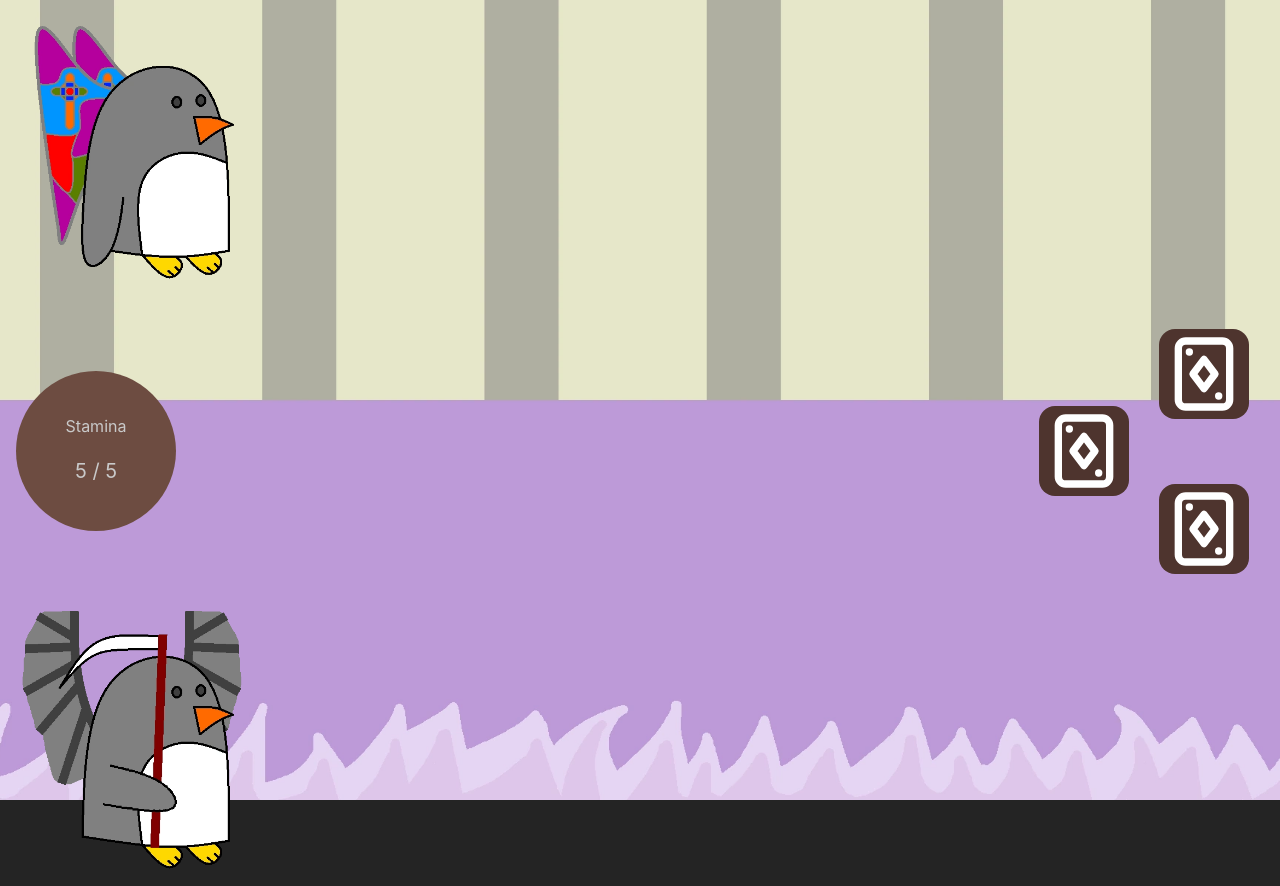
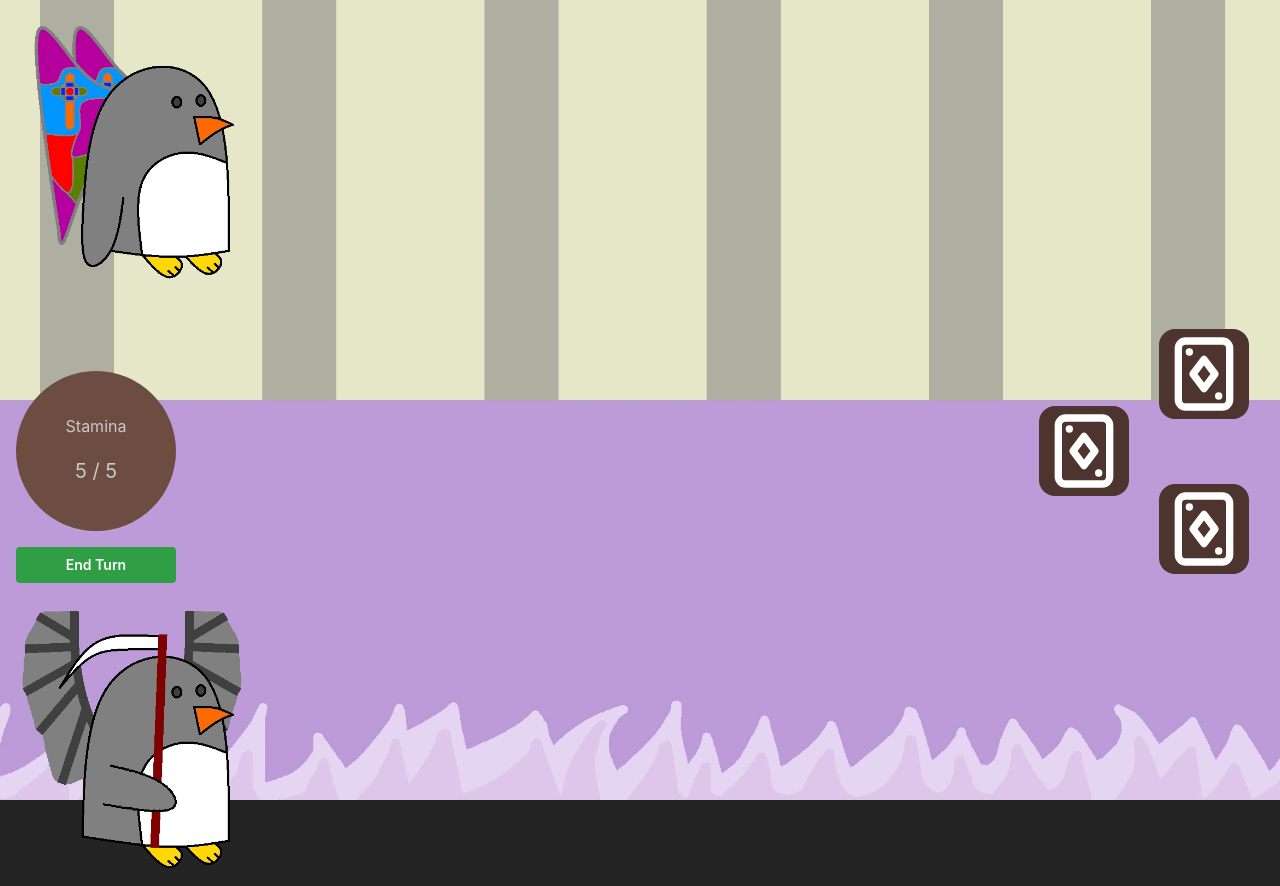
Before and after one commit to BlakeIsMyWaifu/Duality-Dungeon, a React (Vite) app: page /combat in a window 1280 px wide. Built offline with nearby package versions, Linux system fonts and the light colour scheme.

Commit message:
✨ Combat end turn

```diff
--- /dev/null
+++ b/src/components/combat/EndTurn.tsx
@@ -0,0 +1,25 @@
+import { Button } from '@mantine/core'
+import { useMemo } from 'react'
+
+import cardsData from '~/data/cards'
+import { useCombatStore } from '~/state/combatStore'
+
+export default function EndTurn() {
+	const endTurn = useCombatStore(state => state.endTurn)
+
+	const hand = useCombatStore(state => state.cards.hand)
+	const stamina = useCombatStore(state => state.stamina)
+
+	const canPlayCards = useMemo(() => {
+		if (!hand.length) return false
+		const staminaCosts = hand.map(cardName => cardsData[cardName].stamina)
+		const cheapestCost = Math.min(...staminaCosts)
+		return cheapestCost <= stamina
+	}, [hand, stamina])
+
+	return (
+		<Button color={canPlayCards ? 'yellow' : 'green'} onClick={endTurn}>
+			End Turn
+		</Button>
+	)
+}
--- a/src/pages/Combat.tsx
+++ b/src/pages/Combat.tsx
@@ -1,7 +1,8 @@
 import { DndContext, type DragEndEvent } from '@dnd-kit/core'
 import { restrictToWindowEdges } from '@dnd-kit/modifiers'
-import { Box } from '@mantine/core'
+import { Box, Stack } from '@mantine/core'
 
+import EndTurn from '~/components/combat/EndTurn'
 import Hand from '~/components/combat/Hand'
 import Lane from '~/components/combat/Lane'
 import Piles from '~/components/combat/Piles'
@@ -18,7 +19,7 @@ export default function Combat() {
 					display: 'grid',
 					gridTemplateAreas: `
 						"top top top"
-						"stamina hand piles"
+						"turnStatus hand piles"
 						"bottom bottom bottom"
 					`,
 					gridTemplateColumns: '160px 1fr 240px',
@@ -33,7 +34,16 @@ export default function Combat() {
 			>
 				<Lane position='top' />
 				<Lane position='bottom' />
-				<Stamina />
+
+				<Stack
+					style={{
+						gridArea: 'turnStatus'
+					}}
+				>
+					<Stamina />
+					<EndTurn />
+				</Stack>
+
 				<Hand />
 				<Piles />
 			</Box>
--- a/src/state/combatStore.ts
+++ b/src/state/combatStore.ts
@@ -10,6 +10,7 @@ import { createActionName, type Slice } from './stateHelpers'
 
 type CombatState = {
 	round: number
+	isPlayerActive: boolean
 	stamina: number
 	cards: {
 		hand: CardName[]
@@ -32,6 +33,7 @@ type EnemyCombat = {
 
 const combatState: CombatState = {
 	round: 0,
+	isPlayerActive: true,
 	stamina: 5,
 	cards: {
 		hand: [],
@@ -52,9 +54,13 @@ type CombatAction = {
 	drawCard: (amount?: number) => void
 	reloadDeck: () => void
 	discardCard: (handId: number) => void
+	discardHand: () => void
 	activateCard: (handId: number) => void
-	/** Do NOT check if the player has enough stamina */
+	/** Does NOT check if the player has enough stamina */
 	consumeStamina: (amount: number) => void
+	endTurn: () => void
+	startTurn: () => void
+	enemyTurn: () => void
 }
 
 const actionName = createActionName<keyof CombatAction>('combat')
@@ -164,14 +170,30 @@ const combatAction: Slice<CombatStore, CombatAction> = (set, get) => ({
 		const hand = structuredClone(get().cards.hand)
 		hand.splice(handId, 1)
 
+		const discardedCard = get().cards.hand[handId]
+
 		set(
 			state => ({
 				cards: {
 					...state.cards,
 					hand,
+					discard: [...state.cards.discard, discardedCard]
 				}
 			}),
 			...actionName('discardCard')
+		)
+	},
+
+	discardHand: () => {
+		set(
+			state => ({
+				cards: {
+					...state.cards,
+					discard: [...state.cards.discard, ...state.cards.hand],
+					hand: []
+				}
+			}),
+			...actionName('discardHand')
 		)
 	},
 
@@ -189,6 +211,8 @@ const combatAction: Slice<CombatStore, CombatAction> = (set, get) => ({
 
 		get().discardCard(handId)
 		get().consumeStamina(staminaCost)
+
+		set({}, ...actionName('activateCard'))
 	},
 
 	consumeStamina: amount => {
@@ -198,6 +222,26 @@ const combatAction: Slice<CombatStore, CombatAction> = (set, get) => ({
 			}),
 			...actionName('consumeStamina')
 		)
+	},
+
+	endTurn: () => {
+		set({ isPlayerActive: false }, ...actionName('endTurn'))
+
+		get().discardHand()
+		get().enemyTurn()
+		get().startTurn()
+	},
+
+	startTurn: () => {
+		const { maxStamina } = useSaveStore.getState()
+
+		set({ isPlayerActive: true, stamina: maxStamina })
+
+		get().drawCard(5)
+	},
+
+	enemyTurn: () => {
+		set({}, ...actionName('enemyTurn'))
 	}
 })
 
--- a/src/state/saveStore.ts
+++ b/src/state/saveStore.ts
@@ -10,6 +10,7 @@ import { createActionName, type Slice } from './stateHelpers'
 type SaveState = {
 	active: boolean
 	gameStatus: 'map' | MapNode['type']
+	maxStamina: number
 	deck: CardName[]
 	topCharacter: CharacterState
 	bottomCharacter: CharacterState
@@ -43,6 +44,7 @@ interface Mood extends NumberStat {
 const saveState: SaveState = {
 	active: false,
 	gameStatus: 'map',
+	maxStamina: 5,
 	deck: ['slash', 'slash', 'slash', 'slash', 'slash', 'block', 'block', 'block', 'block', 'block'],
 	topCharacter: {
 		characterInfo: {
```
